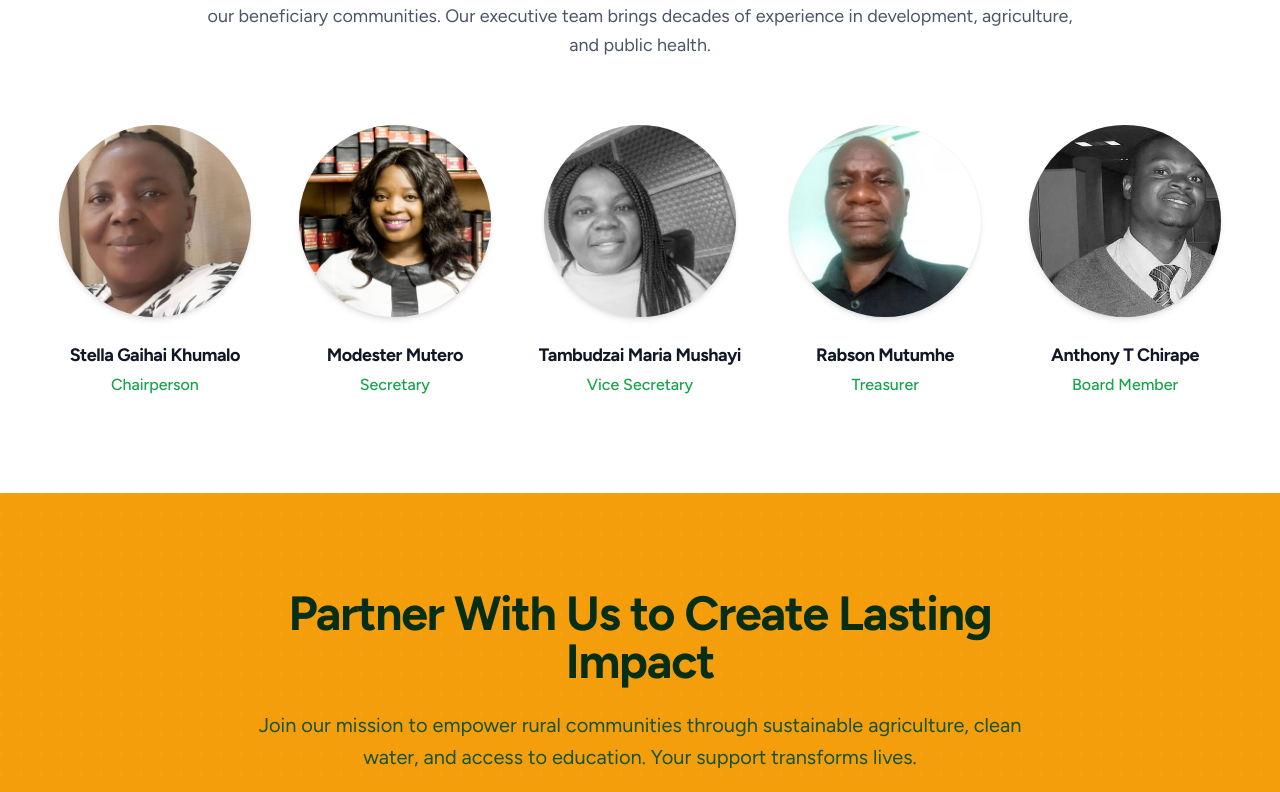
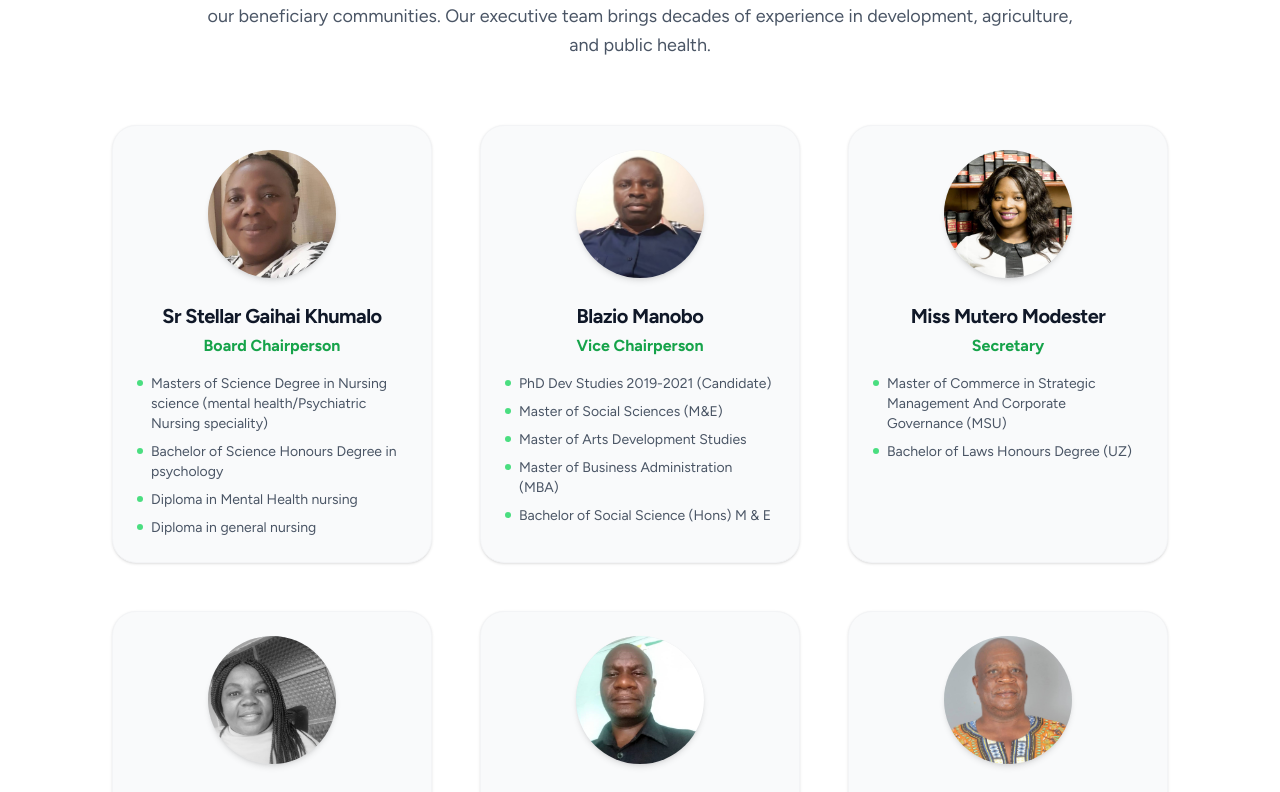
Before and after one commit to thedanayi/resilientvillages, a React (Vite) app: page /about in a window 1280 px wide. Shown: the part 2460-3252 px from the top of the page. Built offline with nearby package versions, Linux system fonts and the light colour scheme; no server answers.

Commit message:
feat: update vision statement and board member assets
Update the organization's vision statement for consistency across the About and Home pages, and add new media assets for board members.

```diff
--- a/src/pages/About.tsx
+++ b/src/pages/About.tsx
@@ -64,7 +64,7 @@ export default function About() {
                      <Target className="w-8 h-8" />
                   </div>
                   <h3 className="text-xl font-heading font-bold text-gray-900 mb-3">Vision</h3>
-                  <p className="text-gray-600">Thriving, self-sustaining communities free from poverty and resilient to climate change.</p>
+                  <p className="text-gray-600">Sustainable empowerment of communities to build resilient villages.</p>
                </motion.div>
                <motion.div
                   initial={{ opacity: 0, y: 20 }} whileInView={{ opacity: 1, y: 0 }} viewport={{ once: true }} transition={{ delay: 0.2 }}
@@ -129,18 +129,86 @@ export default function About() {
              </div>
              <div className="flex flex-wrap justify-center gap-12">
                 {[
-                  { name: "Stella Gaihai Khumalo", role: "Chairperson", img: "/images/Stella Gaihai Khumalo - Chairperson.jpg" },
-                  { name: "Modester Mutero", role: "Secretary", img: "/images/Modester Mutero - Secretary.jpg" },
-                  { name: "Tambudzai Maria Mushayi", role: "Vice Secretary", img: "/images/Tambudzai Maria Mushayi - Vice Secretary.jpeg" },
-                  { name: "Rabson Mutumhe", role: "Treasurer", img: "/images/Rabson Mutumhe - Treasurer.jpg" },
-                  { name: "Anthony T Chirape", role: "Board Member", img: "/images/Anthont T Chirape - Board Member.jpeg" }
+                  {
+                    name: "Sr Stellar Gaihai Khumalo",
+                    role: "Board Chairperson",
+                    img: "/images/Stella Gaihai Khumalo - Chairperson.jpg",
+                    bio: [
+                      "Masters of Science Degree in Nursing science (mental health/Psychiatric Nursing speciality)",
+                      "Bachelor of Science Honours Degree in psychology",
+                      "Diploma in Mental Health nursing",
+                      "Diploma in general nursing"
+                    ]
+                  },
+                  {
+                    name: "Blazio Manobo",
+                    role: "Vice Chairperson",
+                    img: "/images/Manobo.png",
+                    bio: [
+                      "PhD Dev Studies 2019-2021 (Candidate)",
+                      "Master of Social Sciences (M&E)",
+                      "Master of Arts Development Studies",
+                      "Master of Business Administration (MBA)",
+                      "Bachelor of Social Science (Hons) M & E"
+                    ]
+                  },
+                  {
+                    name: "Miss Mutero Modester",
+                    role: "Secretary",
+                    img: "/images/Modester Mutero - Secretary.jpg",
+                    bio: [
+                      "Master of Commerce in Strategic Management And Corporate Governance (MSU)",
+                      "Bachelor of Laws Honours Degree (UZ)"
+                    ]
+                  },
+                  {
+                    name: "Mrs Mushayi Maria Tambudzai",
+                    role: "Vice Secretary",
+                    img: "/images/Tambudzai Maria Mushayi - Vice Secretary.jpeg",
+                    bio: [
+                      "Bachelor of Science Degree in Counseling",
+                      "Certificate in Education"
+                    ]
+                  },
+                  {
+                    name: "Mr Mutumhe Rabson",
+                    role: "Treasurer",
+                    img: "/images/Rabson Mutumhe - Treasurer.jpg",
+                    bio: [
+                      "Qualified Chartered Accountant",
+                      "Masters in Business Administration (MBA)",
+                      "Chartered Institute of Management Accountants (CIMA)",
+                      "Institute of Chartered Secretaries & Administrators in Zimbabwe"
+                    ]
+                  },
+                  {
+                    name: "Professor Johnson Masaka",
+                    role: "Member",
+                    img: "/images/prof masaka.jpg",
+                    bio: [
+                      "BSc Agron Hon. , MSc Soil Science:, Kuban Agrarian University, Federal Republic of Russia (1983- 1989)",
+                      "Doctor of Philosophy (DPhil), Department of Soil Science and Agricultural Engineering, Faculty of Agriculture, University of Zimbabwe (2014)"
+                    ]
+                  }
                 ].map((member, i) => (
-                  <div key={i} className="flex flex-col items-center max-w-[240px]">
-                     <div className="w-48 h-48 bg-gray-200 rounded-full mb-6 overflow-hidden shadow-md">
-                        <Image src={member.img} alt={member.name} className="w-full h-full object-cover object-top" />
+                  <div key={i} className="flex flex-col items-center max-w-[320px] text-center bg-gray-50 p-6 rounded-3xl shadow-sm border border-gray-100">
+                     <div className="w-32 h-32 bg-gray-200 rounded-full mb-6 overflow-hidden shadow-md flex items-center justify-center text-gray-400">
+                        {member.img ? (
+                          <Image src={member.img} alt={member.name} className="w-full h-full object-cover object-top" />
+                        ) : (
+                          <Users className="w-12 h-12" />
+                        )}
                      </div>
-                     <h4 className="text-lg font-heading font-bold text-gray-900 mb-1">{member.name}</h4>
-                     <p className="text-primary-600 font-medium">{member.role}</p>
+                     <h4 className="text-xl font-heading font-bold text-gray-900 mb-1">{member.name}</h4>
+                     <p className="text-primary-600 font-bold mb-4">{member.role}</p>
+                     <ul className="text-sm text-gray-600 space-y-2 text-left">
+                       {member.bio.map((line, idx) => (
+                         <li key={idx} className="flex items-start gap-2">
+                           <span className="w-1.5 h-1.5 rounded-full bg-primary-400 mt-1.5 shrink-0" />
+                           <span>{line}</span>
+                         </li>
+                       ))}
+                     </ul>
                   </div>
                 ))}
              </div>
--- a/src/pages/Home.tsx
+++ b/src/pages/Home.tsx
@@ -57,7 +57,7 @@ export default function Home() {
                 transition={{ duration: 0.6, delay: 0.2 }}
                 className="text-lg md:text-xl text-primary-100 max-w-2xl mb-10 leading-relaxed"
               >
-                 We deliver high-impact programs and long-term socio-economic solutions. Every person has the right to food, health, education, and safe water to live a dignified life.
+                 Sustainable empowerment of communities to build resilient villages.
               </motion.p>
 
               <motion.div
```
Also changed, not shown: public/images/Manobo.png (added), public/images/prof masaka.jpg (added).
